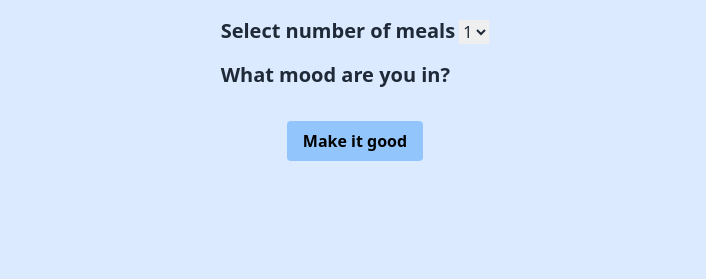
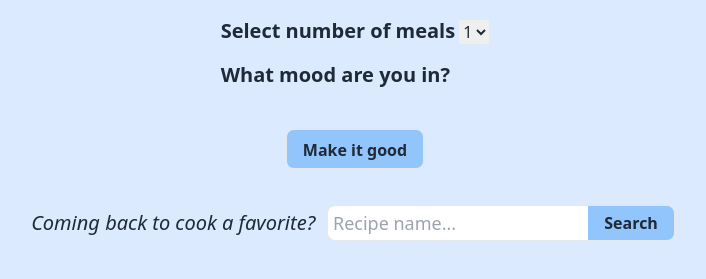
Before and after one commit to pete3249/js-rails-foodmood-frontend, a plain HTML site: page index.html in a window 1280 px wide. Shown: the part 99-378 px from the top of the page, without its empty margins (285-991 px from the left). Drawn offline with nearby package versions, Linux system fonts and the light colour scheme; no server answers.

Commit message:
Update formatting for search container

```diff
--- a/index.html
+++ b/index.html
@@ -23,7 +23,7 @@
         <span class="flex justify-center text-2xl italic font-light pb-4">Delicious recipes that target exactly what you're craving</span>
 
         <div class="flex justify-center">
-            <form class="pb-4"id="prefForm">
+            <form class="pb-2"id="prefForm">
                 <label class="font-semibold text-xl">Select number of meals</label>
                 <select name="days" id="days">
                     <option value="1">1</option>
@@ -31,21 +31,20 @@
                     <option value="3">3</option>
                 </select>
                 <h4 class="text-xl font-semibold py-4">What mood are you in?</h4>
-                <section id="moodSelection" class="grid grid-cols-4 gap-2">
+                <section id="moodSelection" class="grid grid-cols-4 gap-2 pb-4">
                 </section>
-                <button class="mx-auto mt-4 bg-blue-300 hover:bg-blue-400 text-black font-bold py-2 px-4 rounded block" id="recipePref" type="submit">Make it good</button>
+                <button class="mx-auto h-10 mt-2 rounded-lg bg-blue-300 hover:bg-blue-400 text-gray-800 font-bold p-2 border font-bold block px-4" id="recipePref" type="submit">Make it good</button>
             </form>
         </div>
 
-        <!-- <div class="flex justify-center">
-            <form id="searchForm">
-                <label for="input" class="italic text-lg block pb-2">Know the recipe you want?</label>
-                <input type="text" class="mx-auto block rounded border-solid border-gray-400 border-2" id="input" placeholder=" Search here...">
-                <button class="mx-auto mt-4 bg-blue-300 hover:bg-blue-400 text-black font-bold py-2 px-4 rounded block" id="search" type="submit">Search</button>
+        <div class="flex justify-center">
+            <h4 class="text-xl italic py-4">Coming back to cook a favorite?</h4>
+            <form id="searchForm" class="m-1 flex">
+                <input class="mt-2 h-9 rounded-l-lg border-t mr-0 border-b text-lg border-l text-gray-800 border-gray-200 bg-white mx-2" id="input" placeholder=" Recipe name..."/>
+                <button class="mt-2 h-9 px-4 rounded-r-lg bg-blue-300 hover:bg-blue-400 text-gray-800 font-bold border-t border-b border-r">Search</button>
             </form>
-        </div> -->
+        </div>
 
-        <!--Container-->
         <div class="mx-auto">
             <span id="yourRecipes" class="m-10 text-gray-900 text-4xl border-b-2 border-gray-500 invisible">Your Recipes</span>
             <div class="justify-center m-10 bg-white" id="recipeCardsContainer">
```
